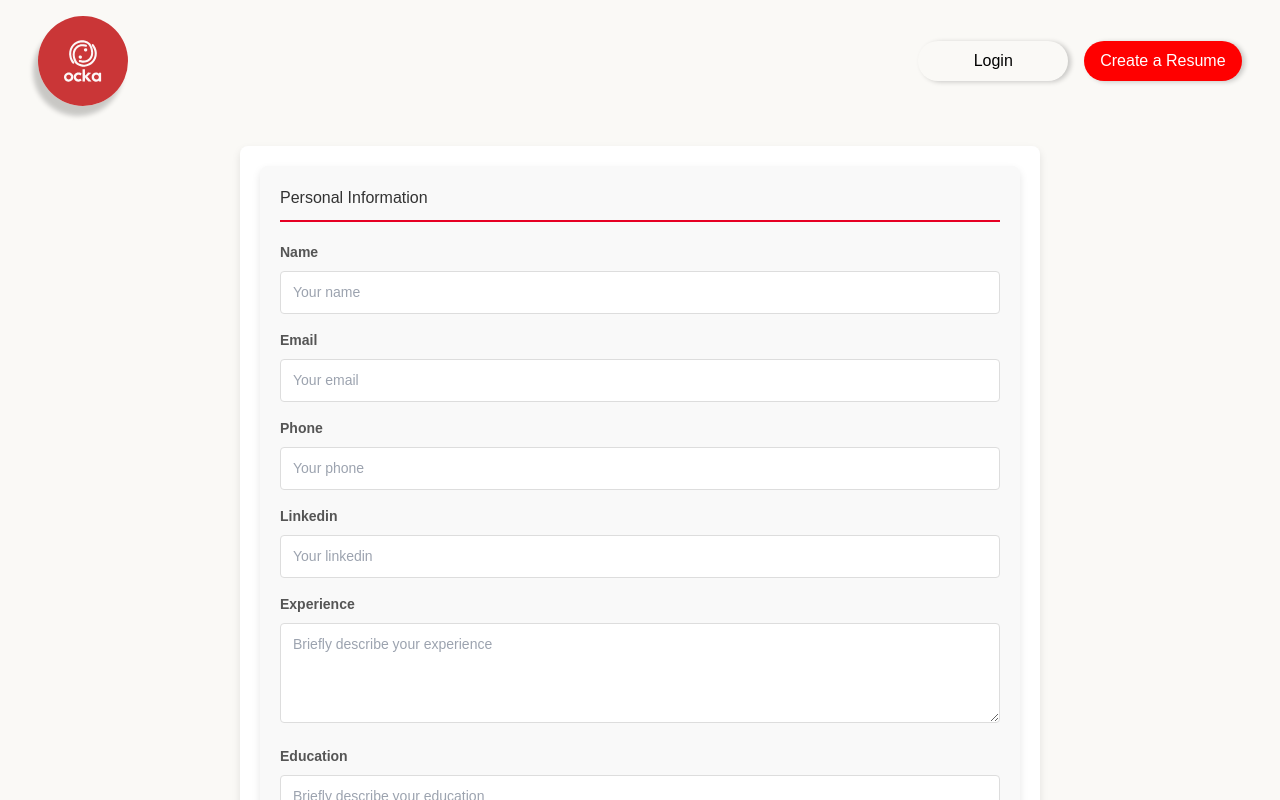
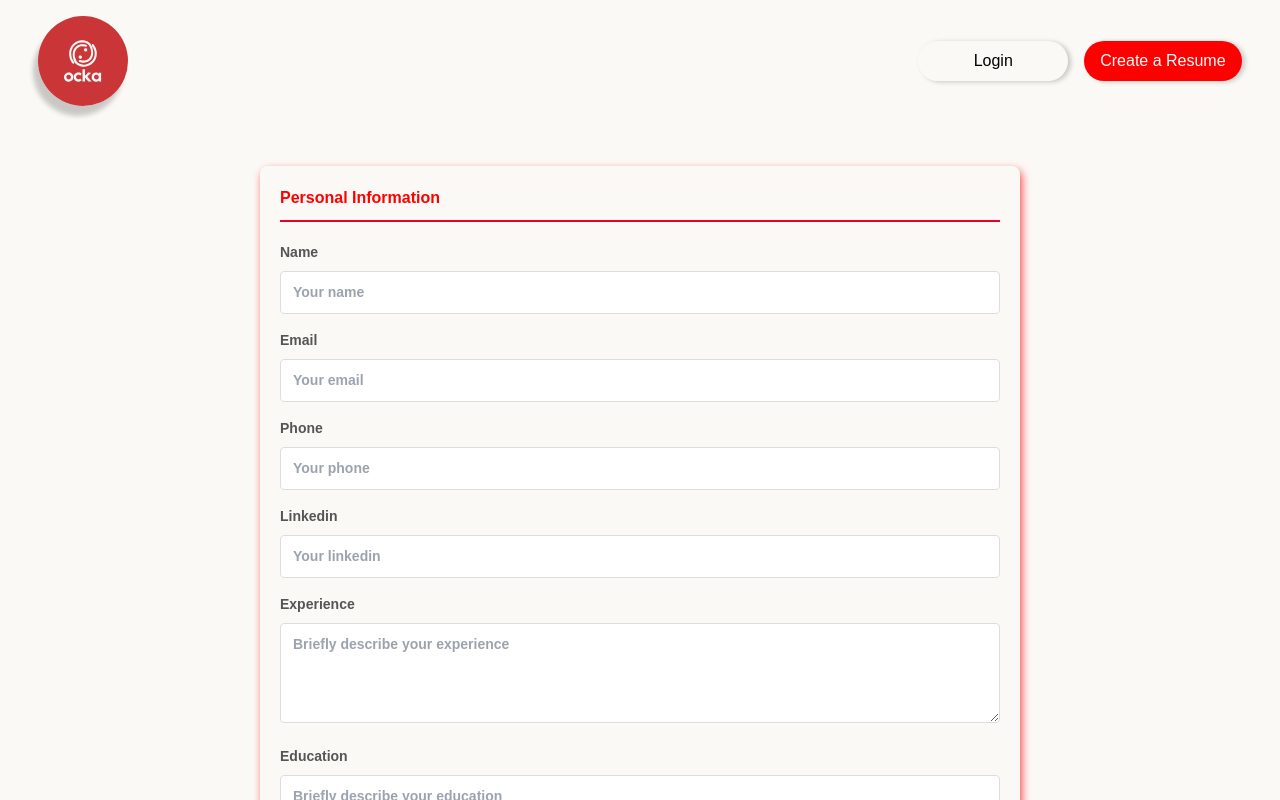
Before and after one commit to Pythonwithsean/Ocka, a Next.js app: page /create-resume in a window 1280 px wide. Shown: the top 800 px of the page. Built offline with nearby package versions, Linux system fonts and the light colour scheme.

Commit message:
change style login,signup, resume page

```diff
--- a/src/app/components/PersonalInformationForm.tsx
+++ b/src/app/components/PersonalInformationForm.tsx
@@ -1,26 +1,65 @@
 import React from 'react';
 
 interface PersonalInfoFormProps {
-  personalInfo: { name: string; email: string; phone: string; linkedin: string; experience: string; education: string };
-  handlePersonalInfoChange: (event: React.ChangeEvent<HTMLInputElement | HTMLTextAreaElement>) => void;
+  personalInfo: {
+    name: string;
+    email: string;
+    phone: string;
+    linkedin: string;
+    experience: string;
+    education: string;
+  };
+  handlePersonalInfoChange: (
+    event: React.ChangeEvent<HTMLInputElement | HTMLTextAreaElement>
+  ) => void;
   handleNextStep: () => void;
 }
 
-const PersonalInfoForm: React.FC<PersonalInfoFormProps> = ({ personalInfo, handlePersonalInfoChange, handleNextStep }) => {
+const PersonalInfoForm: React.FC<PersonalInfoFormProps> = ({
+  personalInfo,
+  handlePersonalInfoChange,
+  handleNextStep,
+}) => {
   return (
-    <div style={{ padding: '20px', backgroundColor: '#f9f9f9', borderRadius: '8px', boxShadow: '0 4px 8px rgba(0,0,0,0.1)' }}>
-      <h3 style={{ color: '#333', borderBottom: '2px solid #e60023', paddingBottom: '10px', marginBottom: '20px' }}>
+    <div
+      style={{
+        padding: '20px',
+        // backgroundColor: '#f9f9f9',
+        fontWeight: 'bold',
+        borderRadius: '8px',
+        boxShadow: '2px 4px 8px rgba(255,0,0,0.7)',
+      }}
+    >
+      <h3
+        style={{
+          color: 'red',
+          borderBottom: '2px solid #e60023',
+          paddingBottom: '10px',
+          marginBottom: '20px',
+        }}
+      >
         Personal Information
       </h3>
       {['name', 'email', 'phone', 'linkedin'].map((field) => (
         <div key={field} style={{ marginBottom: '16px' }}>
-          <label htmlFor={field} style={{ display: 'block', marginBottom: '8px', color: '#555', fontSize: '14px', fontWeight: 'bold' }}>
+          <label
+            htmlFor={field}
+            style={{
+              display: 'block',
+              marginBottom: '8px',
+              color: '#555',
+              fontSize: '14px',
+              fontWeight: 'bold',
+            }}
+          >
             {field.charAt(0).toUpperCase() + field.slice(1)}
           </label>
           <input
             id={field}
             name={field}
-            type={field === 'email' ? 'email' : field === 'phone' ? 'tel' : 'text'}
+            type={
+              field === 'email' ? 'email' : field === 'phone' ? 'tel' : 'text'
+            }
             value={(personalInfo as any)[field]}
             onChange={handlePersonalInfoChange}
             style={{
@@ -29,7 +68,7 @@ const PersonalInfoForm: React.FC<PersonalInfoFormProps> = ({ personalInfo, handl
               border: '1px solid #ddd',
               borderRadius: '4px',
               fontSize: '14px',
-              boxSizing: 'border-box'
+              boxSizing: 'border-box',
             }}
             placeholder={`Your ${field}`}
           />
@@ -37,7 +76,16 @@ const PersonalInfoForm: React.FC<PersonalInfoFormProps> = ({ personalInfo, handl
       ))}
       {['experience', 'education'].map((field) => (
         <div key={field} style={{ marginBottom: '16px' }}>
-          <label htmlFor={field} style={{ display: 'block', marginBottom: '8px', color: '#555', fontSize: '14px', fontWeight: 'bold' }}>
+          <label
+            htmlFor={field}
+            style={{
+              display: 'block',
+              marginBottom: '8px',
+              color: '#555',
+              fontSize: '14px',
+              fontWeight: 'bold',
+            }}
+          >
             {field.charAt(0).toUpperCase() + field.slice(1)}
           </label>
           <textarea
@@ -52,7 +100,7 @@ const PersonalInfoForm: React.FC<PersonalInfoFormProps> = ({ personalInfo, handl
               borderRadius: '4px',
               fontSize: '14px',
               height: '100px',
-              boxSizing: 'border-box'
+              boxSizing: 'border-box',
             }}
             placeholder={`Briefly describe your ${field}`}
           />
@@ -70,7 +118,7 @@ const PersonalInfoForm: React.FC<PersonalInfoFormProps> = ({ personalInfo, handl
           fontSize: '16px',
           cursor: 'pointer',
           textAlign: 'center',
-          transition: 'background-color 0.3s ease'
+          transition: 'background-color 0.3s ease',
         }}
         onMouseOver={(e) => (e.currentTarget.style.backgroundColor = '#d4001d')}
         onMouseOut={(e) => (e.currentTarget.style.backgroundColor = '#e60023')}
--- a/src/app/create-resume/page.tsx
+++ b/src/app/create-resume/page.tsx
@@ -119,9 +119,9 @@ export default function CreateResume() {
           padding: '20px',
           maxWidth: '800px',
           margin: '40px auto',
-          backgroundColor: '#fff',
+          backgroundColor: 'transparent',
           borderRadius: '8px',
-          boxShadow: '0 4px 8px rgba(0,0,0,0.1)',
+          // boxShadow: '0 4px 8px rgba(0,0,0,0.1)',
         }}
       >
         {step === 1 && (
```
